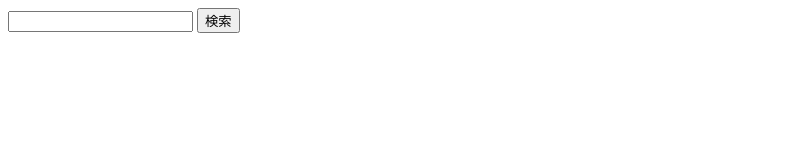
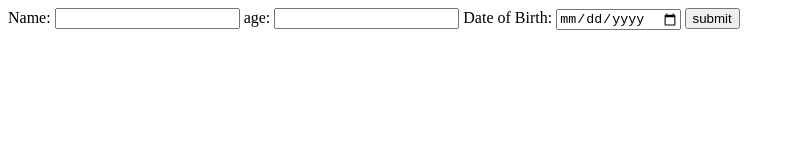
Before and after one commit to taisei-Matsuoka/html, a plain HTML site: page templates/index.html in a window 1280 px wide. Shown: the whole page, without its empty margins (0-795 px from the left). Drawn offline with Linux system fonts and the light colour scheme.

Commit message:
html name problem

```diff
--- a/templates/index.html
+++ b/templates/index.html
@@ -6,9 +6,14 @@
     <title>title</title>
 </head>
 <body>
-    <form name='searchform',action='.',method='post' >
-        <input type='text' name='search'>
-        <input type='submit' name = 'submit' value='検索'>
+      <form name ='passdate' action = '.' method ="post">
+        <label>Name:</label>
+        <input type="text" name='name'>
+        <label>age:</label>
+        <input type="text" name='age'>
+        <label>Date of Birth:</label>
+        <input type="date" name='dateofbirth'>
+        <input type='submit' value='submit'>
     </form>
 </body>
 </html>
```
Also changed, not shown: templates/pass.html (+3 -1 lines).
